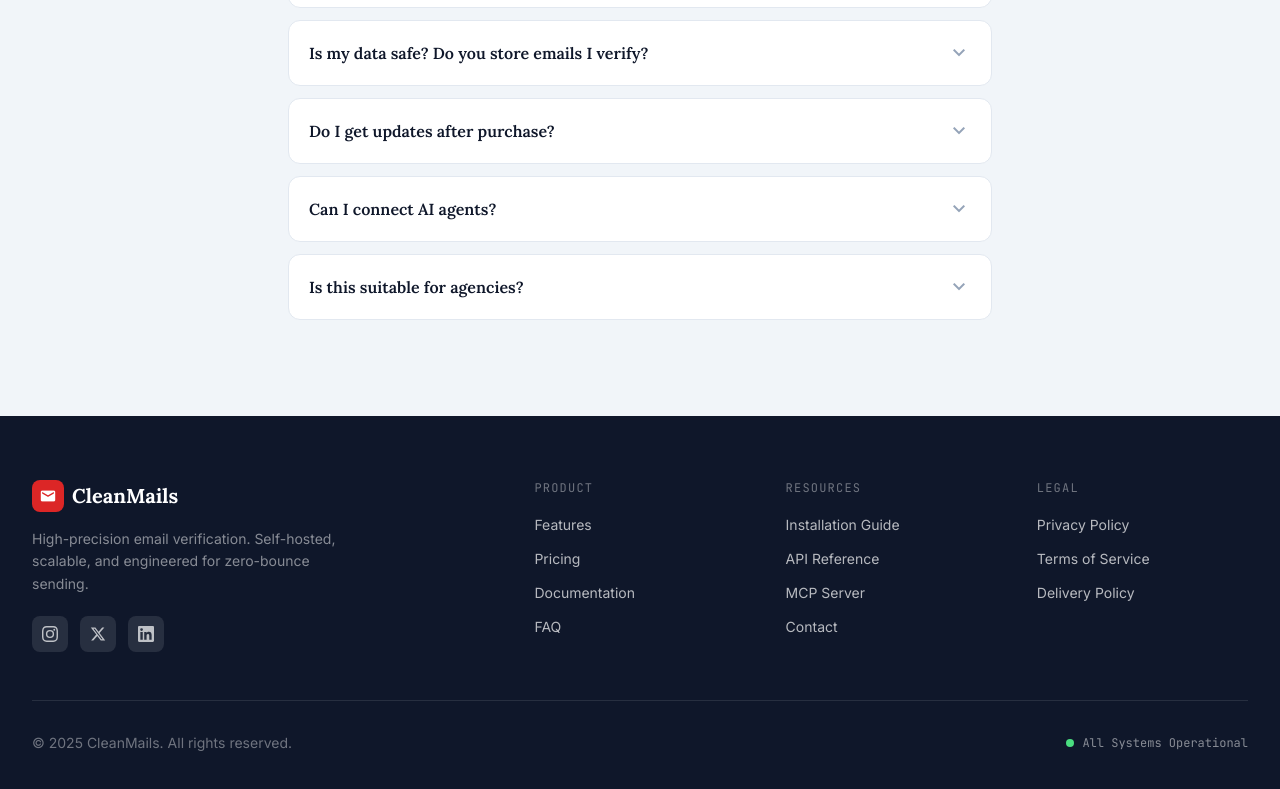
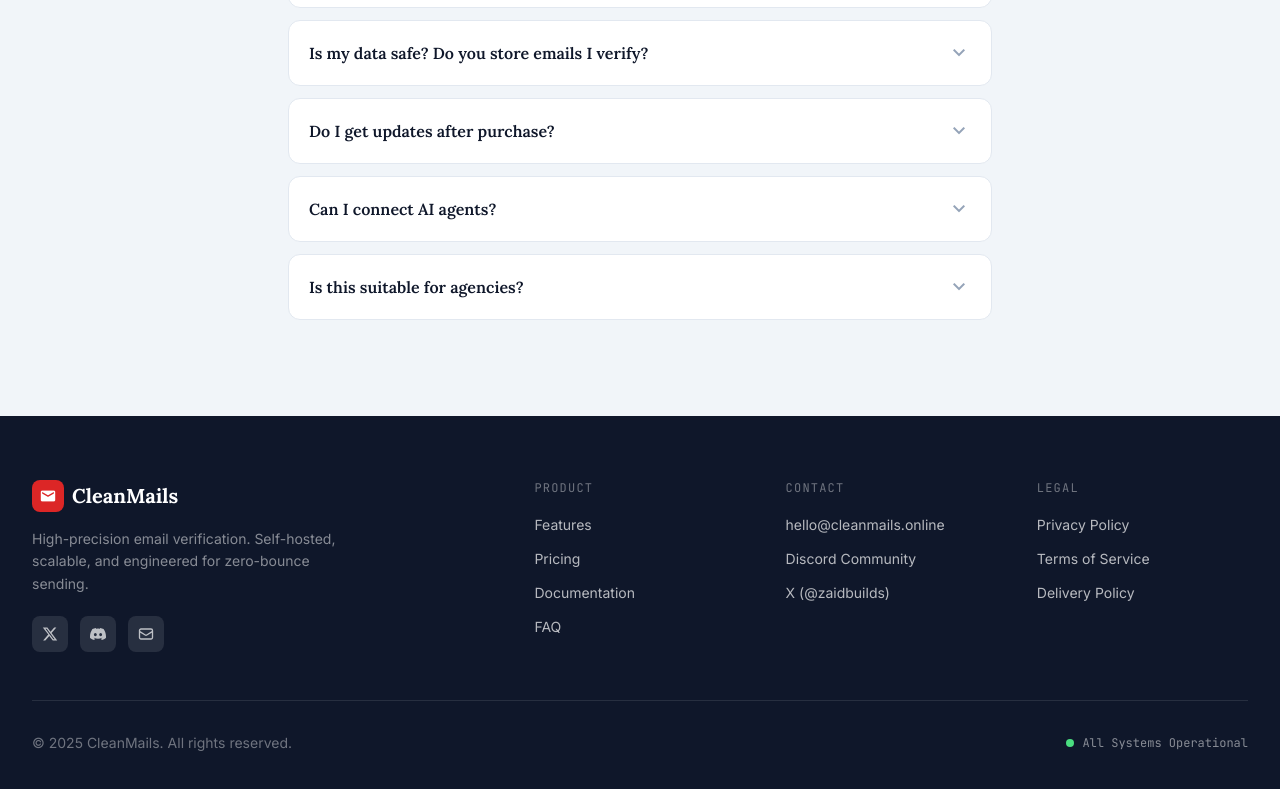
Before and after one commit to ZaidMomin2003/Cleanmails-lead-validator-landing-page, a plain HTML site: page index.html in a window 1280 px wide. Shown: the part 8927-9716 px from the top of the page. Drawn offline with nearby package versions, Linux system fonts and the light colour scheme.

Commit message:
Update footer: add Discord, X, email contact links

```diff
--- a/index.html
+++ b/index.html
@@ -909,14 +909,14 @@ Launch Price
 <p class="text-white/50 text-sm max-w-xs leading-relaxed mb-5">High-precision email verification. Self-hosted, scalable, and engineered for zero-bounce sending.</p>
 <!-- Social Icons -->
 <div class="flex items-center gap-3">
-<a href="https://www.instagram.com/fallen_zaid" target="_blank" rel="noopener" class="w-9 h-9 bg-white/10 hover:bg-white/20 rounded-lg flex items-center justify-center transition-colors">
-<svg class="w-4 h-4 text-white/70" fill="currentColor" viewBox="0 0 24 24"><path d="M12 2.163c3.204 0 3.584.012 4.85.07 3.252.148 4.771 1.691 4.919 4.919.058 1.265.069 1.645.069 4.849 0 3.205-.012 3.584-.069 4.849-.149 3.225-1.664 4.771-4.919 4.919-1.266.058-1.644.07-4.85.07-3.204 0-3.584-.012-4.849-.07-3.26-.149-4.771-1.699-4.919-4.92-.058-1.265-.07-1.644-.07-4.849 0-3.204.013-3.583.07-4.849.149-3.227 1.664-4.771 4.919-4.919 1.266-.057 1.645-.069 4.849-.069zM12 0C8.741 0 8.333.014 7.053.072 2.695.272.273 2.69.073 7.052.014 8.333 0 8.741 0 12c0 3.259.014 3.668.072 4.948.2 4.358 2.618 6.78 6.98 6.98C8.333 23.986 8.741 24 12 24c3.259 0 3.668-.014 4.948-.072 4.354-.2 6.782-2.618 6.979-6.98.059-1.28.073-1.689.073-4.948 0-3.259-.014-3.667-.072-4.947-.196-4.354-2.617-6.78-6.979-6.98C15.668.014 15.259 0 12 0zm0 5.838a6.162 6.162 0 100 12.324 6.162 6.162 0 000-12.324zM12 16a4 4 0 110-8 4 4 0 010 8zm6.406-11.845a1.44 1.44 0 100 2.881 1.44 1.44 0 000-2.881z"/></svg>
-</a>
-<a href="https://x.com/zaidbuilds" target="_blank" rel="noopener" class="w-9 h-9 bg-white/10 hover:bg-white/20 rounded-lg flex items-center justify-center transition-colors">
+<a href="https://x.com/zaidbuilds" target="_blank" rel="noopener" class="w-9 h-9 bg-white/10 hover:bg-white/20 rounded-lg flex items-center justify-center transition-colors" title="X (Twitter)">
 <svg class="w-4 h-4 text-white/70" fill="currentColor" viewBox="0 0 24 24"><path d="M18.244 2.25h3.308l-7.227 8.26 8.502 11.24H16.17l-5.214-6.817L4.99 21.75H1.68l7.73-8.835L1.254 2.25H8.08l4.713 6.231zm-1.161 17.52h1.833L7.084 4.126H5.117z"/></svg>
 </a>
-<a href="https://in.linkedin.com/in/arshad-momin-a3139b21b" target="_blank" rel="noopener" class="w-9 h-9 bg-white/10 hover:bg-white/20 rounded-lg flex items-center justify-center transition-colors">
-<svg class="w-4 h-4 text-white/70" fill="currentColor" viewBox="0 0 24 24"><path d="M20.447 20.452h-3.554v-5.569c0-1.328-.027-3.037-1.852-3.037-1.853 0-2.136 1.445-2.136 2.939v5.667H9.351V9h3.414v1.561h.046c.477-.9 1.637-1.85 3.37-1.85 3.601 0 4.267 2.37 4.267 5.455v6.286zM5.337 7.433a2.062 2.062 0 01-2.063-2.065 2.064 2.064 0 112.063 2.065zm1.782 13.019H3.555V9h3.564v11.452zM22.225 0H1.771C.792 0 0 .774 0 1.729v20.542C0 23.227.792 24 1.771 24h20.451C23.2 24 24 23.227 24 22.271V1.729C24 .774 23.2 0 22.222 0h.003z"/></svg>
+<a href="https://discord.gg/UqPGdMgev8" target="_blank" rel="noopener" class="w-9 h-9 bg-white/10 hover:bg-white/20 rounded-lg flex items-center justify-center transition-colors" title="Discord">
+<svg class="w-4 h-4 text-white/70" fill="currentColor" viewBox="0 0 24 24"><path d="M20.317 4.37a19.791 19.791 0 00-4.885-1.515.074.074 0 00-.079.037c-.21.375-.444.864-.608 1.25a18.27 18.27 0 00-5.487 0 12.64 12.64 0 00-.617-1.25.077.077 0 00-.079-.037A19.736 19.736 0 003.677 4.37a.07.07 0 00-.032.027C.533 9.046-.32 13.58.099 18.057a.082.082 0 00.031.057 19.9 19.9 0 005.993 3.03.078.078 0 00.084-.028c.462-.63.874-1.295 1.226-1.994a.076.076 0 00-.041-.106 13.107 13.107 0 01-1.872-.892.077.077 0 01-.008-.128 10.2 10.2 0 00.372-.292.074.074 0 01.077-.01c3.928 1.793 8.18 1.793 12.062 0a.074.074 0 01.078.01c.12.098.246.198.373.292a.077.077 0 01-.006.127 12.299 12.299 0 01-1.873.892.077.077 0 00-.041.107c.36.698.772 1.362 1.225 1.993a.076.076 0 00.084.028 19.839 19.839 0 006.002-3.03.077.077 0 00.032-.054c.5-5.177-.838-9.674-3.549-13.66a.061.061 0 00-.031-.03zM8.02 15.33c-1.183 0-2.157-1.085-2.157-2.419 0-1.333.956-2.419 2.157-2.419 1.21 0 2.176 1.096 2.157 2.42 0 1.333-.956 2.418-2.157 2.418zm7.975 0c-1.183 0-2.157-1.085-2.157-2.419 0-1.333.955-2.419 2.157-2.419 1.21 0 2.176 1.096 2.157 2.42 0 1.333-.946 2.418-2.157 2.418z"/></svg>
+</a>
+<a href="mailto:hello@cleanmails.online" class="w-9 h-9 bg-white/10 hover:bg-white/20 rounded-lg flex items-center justify-center transition-colors" title="Email">
+<svg class="w-4 h-4 text-white/70" fill="none" viewBox="0 0 24 24" stroke="currentColor" stroke-width="2"><path stroke-linecap="round" stroke-linejoin="round" d="M21.75 6.75v10.5a2.25 2.25 0 01-2.25 2.25h-15a2.25 2.25 0 01-2.25-2.25V6.75m19.5 0A2.25 2.25 0 0019.5 4.5h-15a2.25 2.25 0 00-2.25 2.25m19.5 0v.243a2.25 2.25 0 01-1.07 1.916l-7.5 4.615a2.25 2.25 0 01-2.36 0L3.32 8.91a2.25 2.25 0 01-1.07-1.916V6.75"/></svg>
 </a>
 </div>
 </div>
@@ -930,12 +930,11 @@ Launch Price
 </ul>
 </div>
 <div>
-<h4 class="text-xs font-mono uppercase tracking-widest text-white/40 mb-4">Resources</h4>
+<h4 class="text-xs font-mono uppercase tracking-widest text-white/40 mb-4">Contact</h4>
 <ul class="space-y-2.5">
-<li><a href="/docs#installation" class="text-sm text-white/70 hover:text-white transition-colors">Installation Guide</a></li>
-<li><a href="/docs#api" class="text-sm text-white/70 hover:text-white transition-colors">API Reference</a></li>
-<li><a href="/docs#mcp" class="text-sm text-white/70 hover:text-white transition-colors">MCP Server</a></li>
-<li><a href="mailto:hello@cleanmails.online" class="text-sm text-white/70 hover:text-white transition-colors">Contact</a></li>
+<li><a href="mailto:hello@cleanmails.online" class="text-sm text-white/70 hover:text-white transition-colors">hello@cleanmails.online</a></li>
+<li><a href="https://discord.gg/UqPGdMgev8" target="_blank" rel="noopener" class="text-sm text-white/70 hover:text-white transition-colors">Discord Community</a></li>
+<li><a href="https://x.com/zaidbuilds" target="_blank" rel="noopener" class="text-sm text-white/70 hover:text-white transition-colors">X (@zaidbuilds)</a></li>
 </ul>
 </div>
 <div>
```
